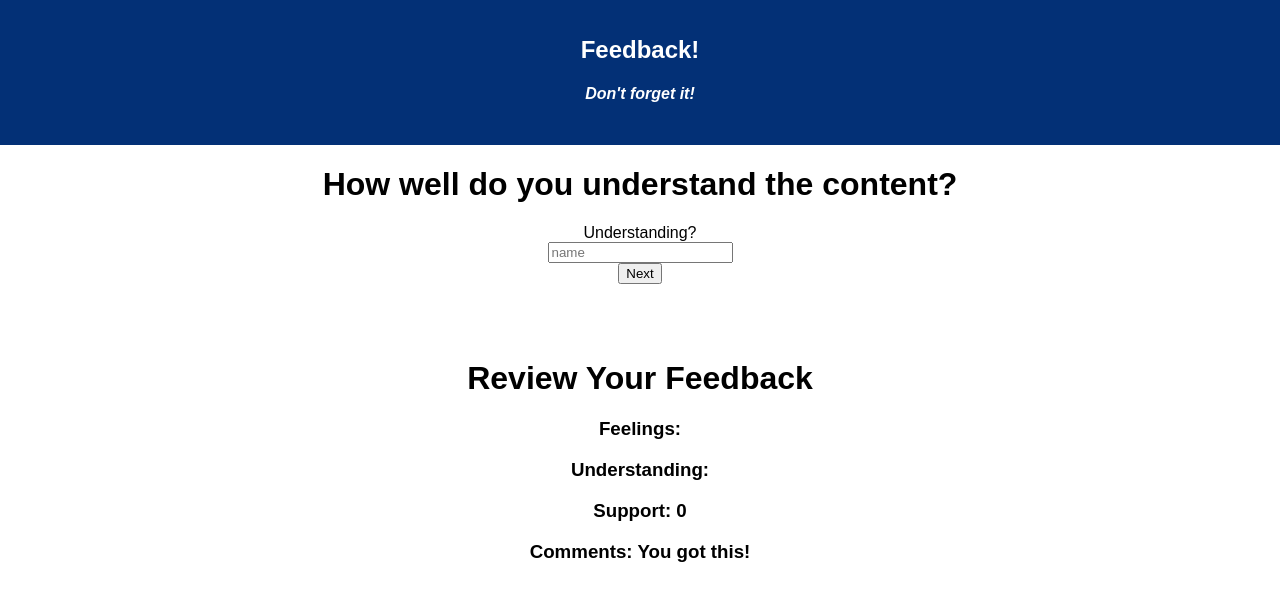
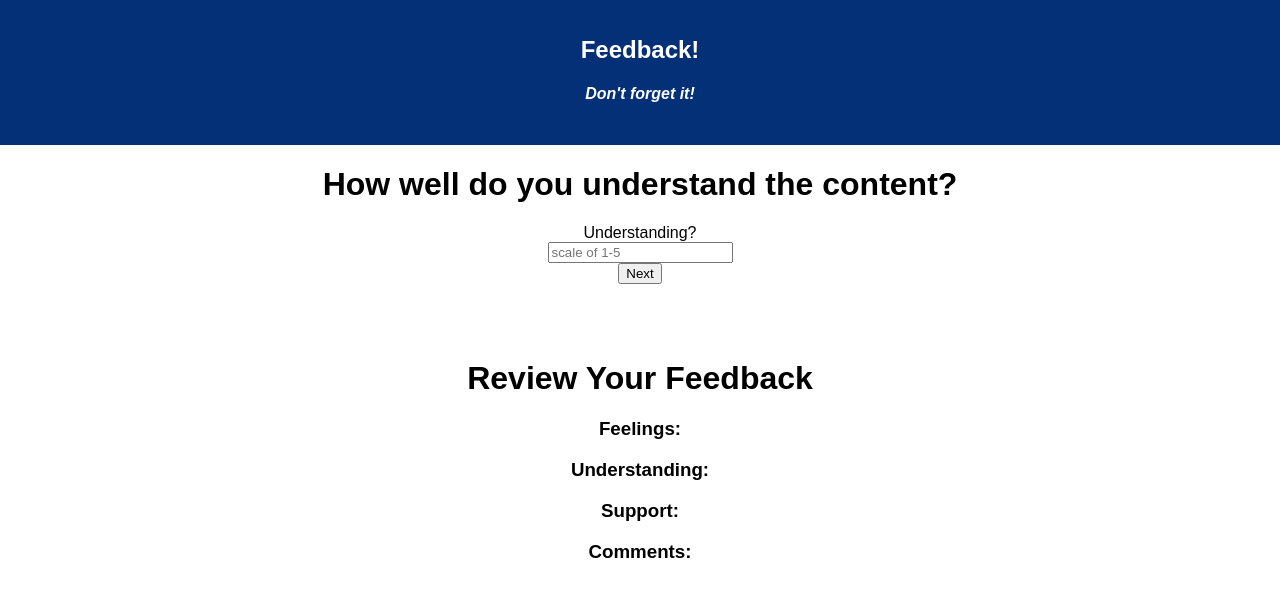
Before and after one commit to tjboyce/redux-feedback-loop, a React (Create React App) app: page /#/understanding in a window 1280 px wide. Shown: the top 600 px of the page. Built offline with nearby package versions, Linux system fonts and the light colour scheme.

Commit message:
inputs and routes working when dispatched through redux

```diff
--- a/src/components/App/App.js
+++ b/src/components/App/App.js
@@ -40,8 +40,8 @@ class App extends Component {
         <div>
           <h3>Feelings: {this.props.firstReducer.feelings}</h3>
           <h3>Understanding: {this.props.firstReducer.understanding}</h3>
-          <h3>Support: 0</h3>
-          <h3>Comments: You got this!</h3>
+          <h3>Support: {this.props.firstReducer.support}</h3>
+          <h3>Comments: {this.props.firstReducer.comment}</h3>
         </div>
 
 
--- a/src/components/aaUnderstanding/Understanding.js
+++ b/src/components/aaUnderstanding/Understanding.js
@@ -40,7 +40,7 @@ class Understanding extends Component {
                 <form onSubmit={this.handleSubmit}>
                     <label>Understanding?</label>
                     <br />
-                    <input onChange={this.handleChange} placeholder="name" type='text' />
+                    <input onChange={this.handleChange} placeholder="scale of 1-5" type='text' />
                     <br />
                     <input type="submit" value="Next" />
                 </form>
--- a/src/components/aaaFeeling/Feeling.js
+++ b/src/components/aaaFeeling/Feeling.js
@@ -38,7 +38,7 @@ class Feeling extends Component {
                 <form onSubmit={this.handleSubmit}>
                     <label>Feeling?</label>
                     <br/>
-                    <input onChange={this.handleChange} placeholder="name" type='text' value= {this.state.feelings} />
+                    <input onChange={this.handleChange} placeholder="scale of 1-5" type='text' value= {this.state.feelings} />
                     <br />
                     <input type="submit" value="Next" />
                 </form>
--- a/src/components/aoSupport/Support.js
+++ b/src/components/aoSupport/Support.js
@@ -1,17 +1,51 @@
 // import axios from 'axios';
 import React, { Component } from 'react';
 import { connect } from 'react-redux';
+
+class Support extends Component {
+    state = {
+       support: '',
+    }
+
+    handleChange = (event) => {
+        console.log('feelings handleChange', event);
+
+        this.setState({
+            support: event.target.value,
+        })
+    }
+
+    handleSubmit = () => {
+        // event.preventDefault()
+        const action = { type: 'SET_SUPPORT', payload: this.state.support }
+        this.props.dispatch(action);
+        //clear
+        this.setState({
+            support: '',
+        })
+        this.props.history.push('/comment');
+    }
 
 
 
 
 
-class Support extends Component {
     render() {
         return (
             <div className="App">
-                <h1>Support</h1>
 
+
+                <h1>How well are you being Supported?</h1>
+
+                <form onSubmit={this.handleSubmit}>
+                    <label>Supported?</label>
+                    <br />
+                    <input onChange={this.handleChange} placeholder="scale of 1-5" type='text' />
+                    <br />
+                    <input type="submit" value="Next" />
+                </form>
+
+                <br />
                 <br />
             </div>
         );
--- a/src/components/aotComment/Comment.js
+++ b/src/components/aotComment/Comment.js
@@ -1,17 +1,51 @@
 // import axios from 'axios';
 import React, { Component } from 'react';
 import { connect } from 'react-redux';
+
+class Comment extends Component {
+    state = {
+        comment: '',
+    }
+
+    handleChange = (event) => {
+        console.log('comment handleChange', event);
+
+        this.setState({
+            comment: event.target.value,
+        })
+    }
+
+    handleSubmit = () => {
+        // event.preventDefault()
+        const action = { type: 'SET_COMMENT', payload: this.state.comment }
+        this.props.dispatch(action);
+        //clear
+        this.setState({
+            comment: '',
+        })
+        // this.props.history.push('/support');
+    }
 
 
 
 
 
-class Comment extends Component {
     render() {
         return (
             <div className="App">
 
-                <h1>Comment</h1>
+
+                <h1>Any comments you want to leave?</h1>
+
+                <form onSubmit={this.handleSubmit}>
+                    <label>Comments</label>
+                    <br />
+                    <input onChange={this.handleChange} placeholder="Leave comments here" type='text' />
+                    <br />
+                    <input type="submit" value="Next" />
+                </form>
+
+                <br />
                 <br />
             </div>
         );
--- a/src/index.js
+++ b/src/index.js
@@ -19,22 +19,22 @@ const firstReducer = (state = reduxState, action) => {
    else if (action.type === 'SET_UNDERSTANDING') {
         return { ...state, understanding: action.payload };
     }
+    else if (action.type === 'SET_SUPPORT') {
+        return { ...state, support: action.payload };
+    }
+    else if (action.type === 'SET_COMMENT') {
+        return { ...state, comment: action.payload };
+    }
    return state;
 }
-// const secondReducer = (state = [], action) => {
-//     console.log(action.payload);
-//     if (action.type === 'SET_UNDERSTANDING') {
-//         return action.payload;
-//     }
-//     return state;
-// }
+
 
 
 
 const storeInstance = createStore(
     combineReducers({
      firstReducer,
-    //  secondReducer,
+
     }),
     applyMiddleware(logger),
 );
```
